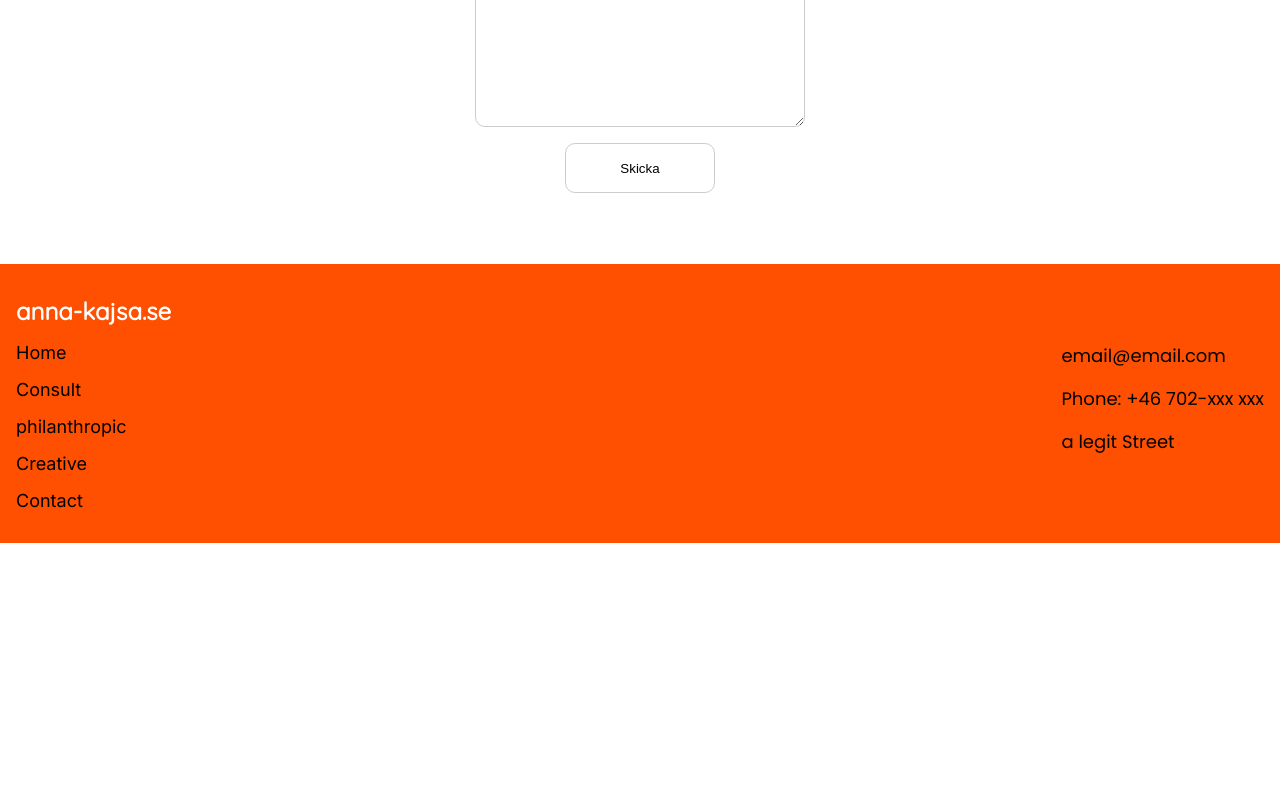
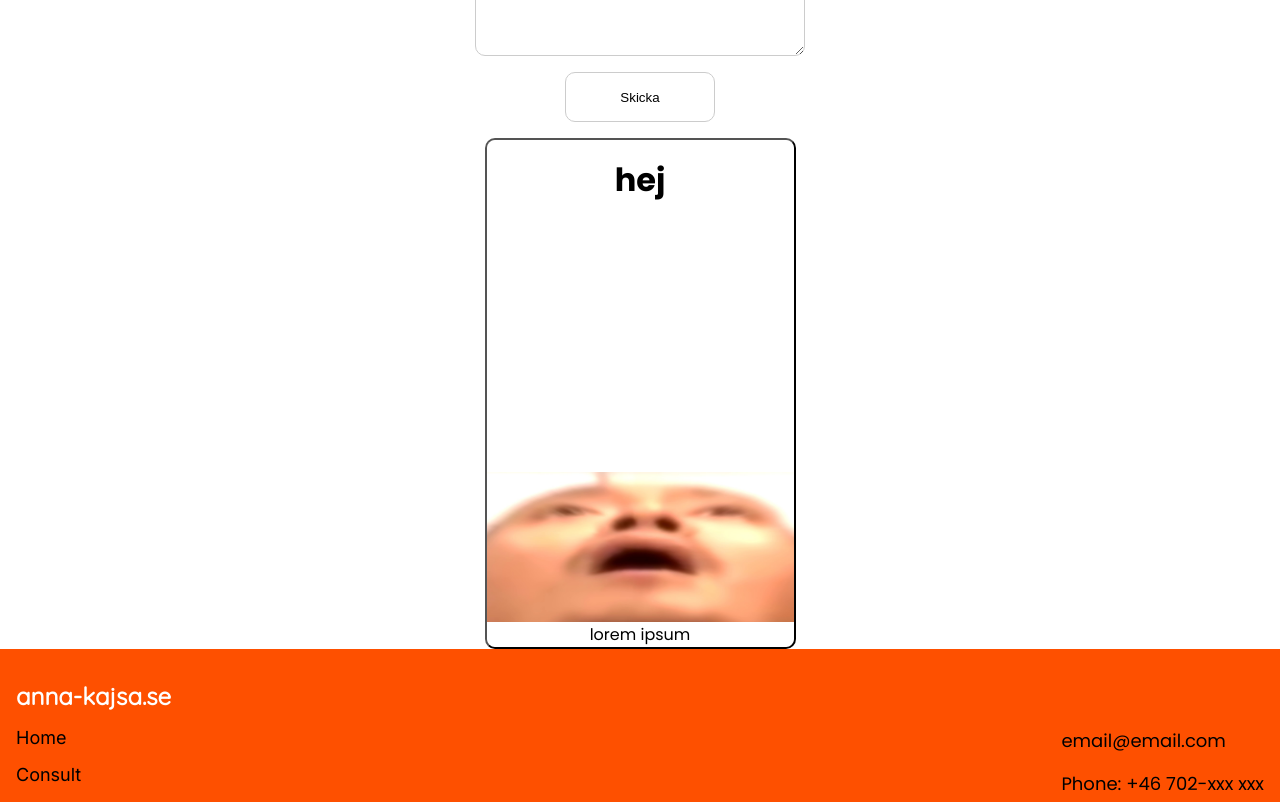
Before and after one commit to Cellmon95/anna-kajsa, a Next.js app: page /contact in a window 1280 px wide. Shown: the part 600-1402 px from the top of the page. Before the commit the page ends 1143 px from the top, so only its background shows below. Built offline with nearby package versions, Linux system fonts and the light colour scheme.

Commit message:
minor fixes

```diff
--- a/src/app/contact/page.tsx
+++ b/src/app/contact/page.tsx
@@ -1,3 +1,4 @@
+import PostCard from '@/components/PostCard/PostCard';
 import styles from './page.module.css';
 import ContactForm from '@/components/contactForm/ContactForm';
 
@@ -6,6 +7,12 @@ const Contact = () => {
     <div className={styles.wrapper}>
       <h1>Contact</h1>
       <ContactForm />
+      <PostCard
+        title="hej"
+        description="lorem ipsum "
+        image="/image/yes.jpg"
+        link={'/consult'}
+      />
     </div>
   );
 };
--- /dev/null
+++ b/src/components/PostCard/PostCard.module.css
@@ -0,0 +1,41 @@
+.wrapper {
+  background-color: #ffff;
+  display: flex;
+  flex-direction: column;
+  justify-content: space-between;
+  gap: 1rem;
+  height: 100%;
+  width: 100%;
+  border-radius: 10px;
+}
+
+.textColor {
+  color: #000;
+}
+
+.title {
+  color: #000;
+  margin-top: 1rem;
+}
+
+.btn {
+  height: 31.938rem; /*  510px */
+  min-width: 19.438rem; /* 311px */
+  background-color: #ffff;
+  border-radius: 10px;
+}
+
+.description {
+  padding: 0 10px;
+}
+
+.infoContainer {
+  display: flex;
+  flex-direction: column;
+  align-items: center;
+}
+.img {
+  margin-top: 1rem;
+  height: 150px;
+  width: 100%;
+}
--- /dev/null
+++ b/src/components/PostCard/PostCard.tsx
@@ -0,0 +1,30 @@
+'use client';
+import React from 'react';
+import styles from './PostCard.module.css';
+
+interface PostCardProps {
+  title: string;
+  description: string;
+  image?: string;
+  link?: string;
+}
+
+const PostCard = (props: PostCardProps) => {
+  return (
+    <button className={styles.btn}>
+      <div className={styles.wrapper}>
+        <h1 className={styles.title}>{props.title}</h1>
+        <div className={styles.infoContainer}>
+          <img
+            className={styles.img}
+            src={props.image}
+            alt="post cover image"
+          />
+          <p>{props.description}</p>
+        </div>
+      </div>
+    </button>
+  );
+};
+
+export default PostCard;
```
